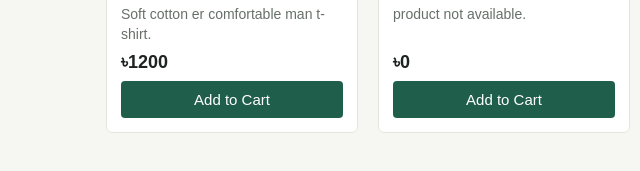
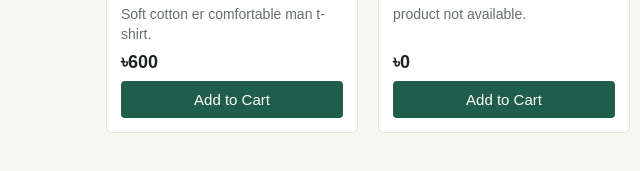
Before and after one commit to mrsshop/mrs-shop, a plain HTML site: page index.html in a window 1280 px wide. Shown: the part 403-574 px from the top of the page, 0-640 px from the left. Drawn offline with Linux system fonts and the light colour scheme.

Commit message:
Update index.html

```diff
--- a/index.html
+++ b/index.html
@@ -96,7 +96,7 @@ const products = [
   {
     id: 1,
     name: "Man T-Shirt",
-    price: 1200,
+    price: 600,
     image: "images.jpg",
     description: "Soft cotton er comfortable man t-shirt."
   },
```
